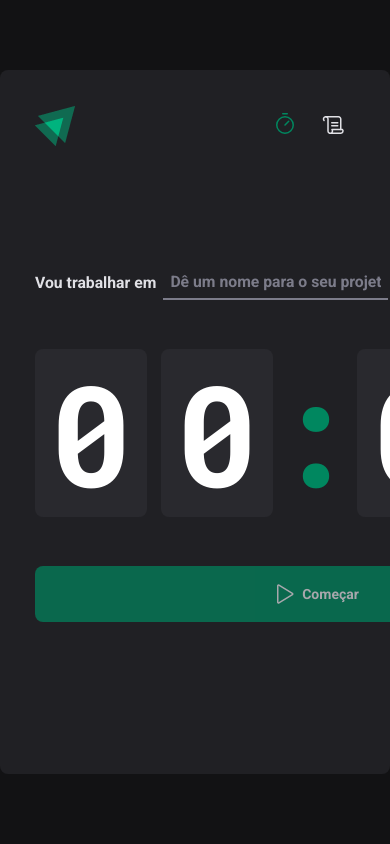
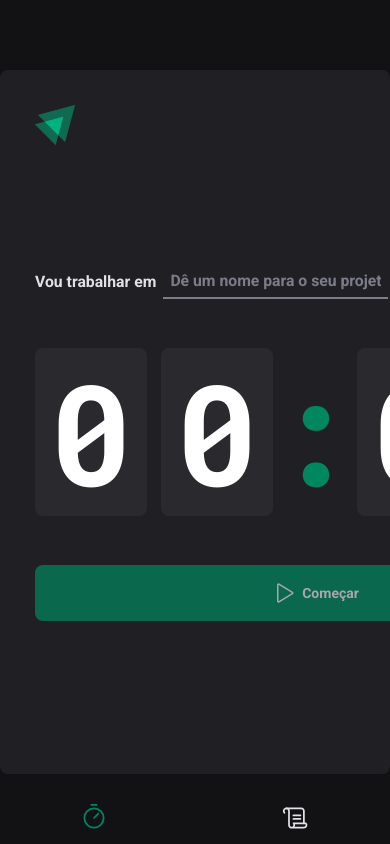
Before and after one commit to Aszurar/igniteTimer, a React (Vite) app: page / in a window 390 px wide. Shown: the top 844 px of the page. Built offline with nearby package versions, Linux system fonts and the light colour scheme; the HTML template or start-up script is replaced by a standard one.

Commit message:
:iphone: Update Header styles for responsive design :iphone:

```diff
--- a/src/components/Header/styles.ts
+++ b/src/components/Header/styles.ts
@@ -11,6 +11,17 @@ export const NavContainer = styled.nav`
   display: flex;
   align-items: center;
   gap: 0.5rem;
+
+  @media (max-width: 640px) {
+    position: absolute;
+    bottom: 0;
+    left: 0;
+    right: 0;
+    width: 100%;
+    align-items: center;
+    justify-content: space-evenly;
+    gap: 1rem;
+  }
 `
 
 export const IconButton = styled(NavLink)`
@@ -36,4 +47,14 @@ export const IconButton = styled(NavLink)`
   &.active {
     color: ${({ theme }) => theme['green-500']};
   }
+
+  @media (max-width: 640px) {
+    width: 100%;
+    height: 3.5rem;
+
+    svg {
+      width: 2rem;
+      height: 2rem;
+    }
+  }
 `
```
